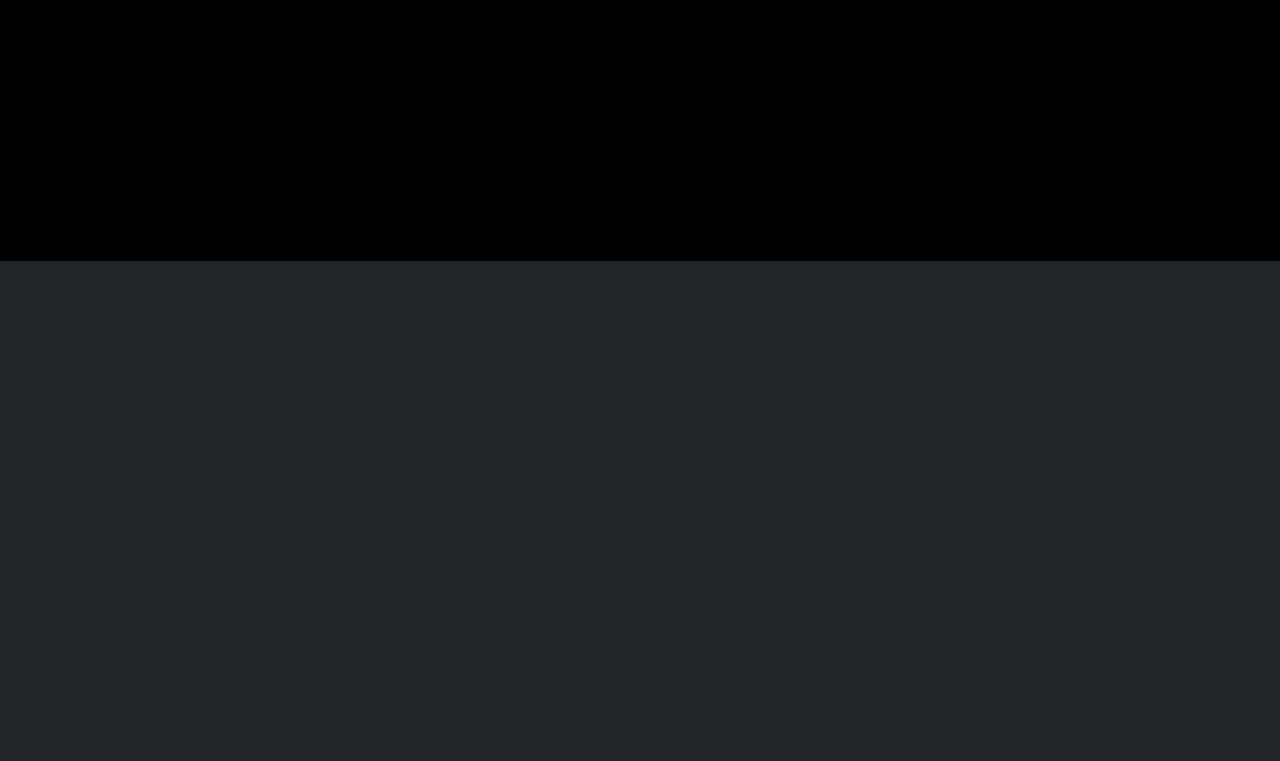
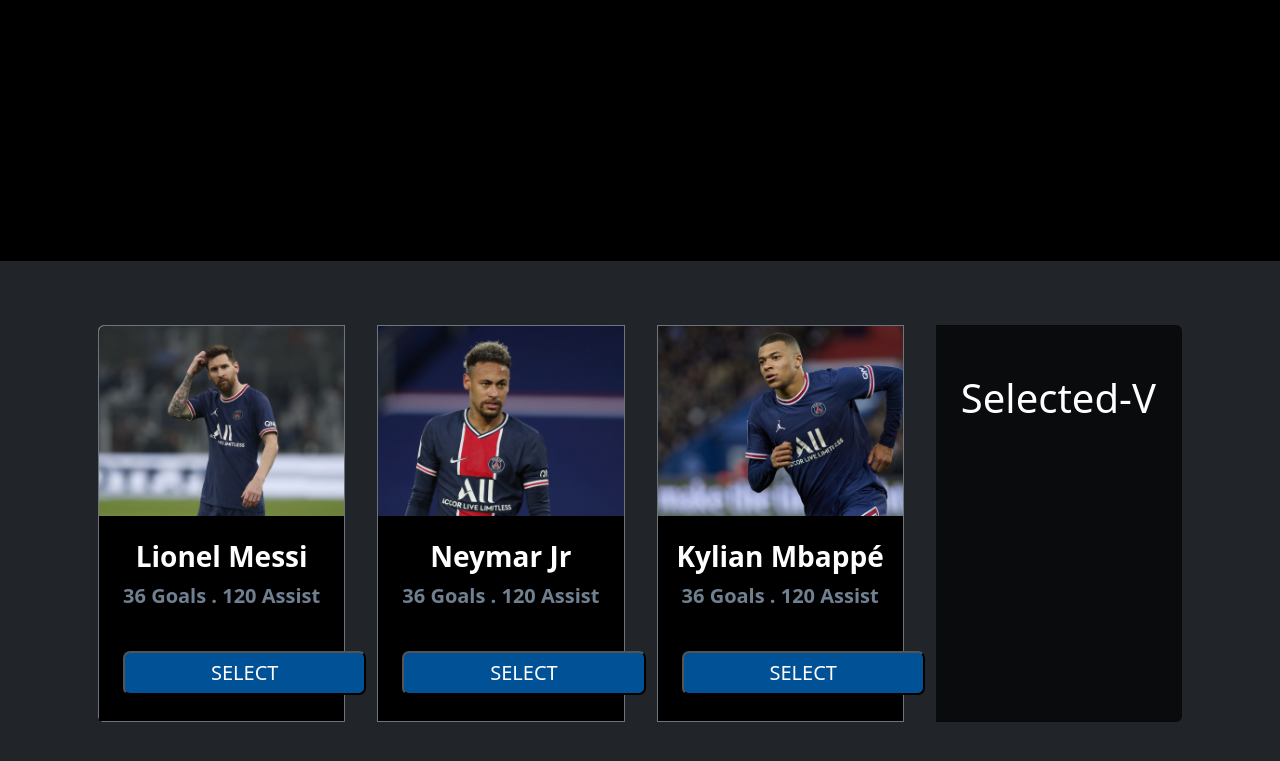
Before and after one commit to 1farjana1/select-best-five, a plain HTML site: page index.html in a window 1280 px wide. Shown: the part 389-1150 px from the top of the page. Before the commit the page ends 800 px from the top, so only its background shows below. Drawn offline with nearby package versions, Linux system fonts and the light colour scheme.

Commit message:
added newsection

```diff
--- a/index.html
+++ b/index.html
@@ -25,6 +25,46 @@
         </div>
     </header>
 
+    <main class="mb-5">
+        <div class="container mt-5">
+            <div class="card-group">
+                <div class="card m-3 border border-secondary">
+                    <img src="images/lionel-messi.png" class="card-img-top" alt="...">
+                    <div class="card-body pt-4">
+                        <h5 id="lionel-messi" class="card-title fs-3 fw-semibold text-center text-white ">Lionel
+                            Messi
+                        </h5>
+                        <p class="card-text text-center fw-semibold">36 Goals . 120 Assist</p><br>
+                        <button type="button" class="select-btn mx-2 text-white select-player">SELECT</button>
+                    </div>
+                </div>
+                <div class="card m-3 border border-secondary">
+                    <img src="images/neymar-jr.png" class="card-img-top" alt="...">
+                    <div class="card-body pt-4">
+                        <h5 id="neymar-jr" class="card-title fs-3 fw-semibold text-center text-white ">Neymar Jr
+                        </h5>
+                        <p class="card-text text-center fw-semibold">36 Goals . 120 Assist</p><br>
+                        <button type="button" class="select-btn mx-2 text-white select-player">SELECT</button>
+                    </div>
+                </div>
+                <div class="card m-3 border border-secondary">
+                    <img src="images/Kylian Mbappé.png" class="card-img-top" alt="...">
+                    <div class="card-body pt-4">
+                        <h5 id="kylian-mbappé" class="card-title fs-3 fw-semibold text-center text-white ">Kylian
+                            Mbappé
+                        </h5>
+                        <p class="card-text text-center fw-semibold">36 Goals . 120 Assist</p><br>
+                        <button type="button" class="select-btn mx-2 text-white select-player">SELECT</button>
+                    </div>
+                </div>
+                <div class="card m-3 text-white border-color">
+                    <h2 class="text-center mt-5 fw-normal fs-1">Selected-V</h2>
+                    <ol id="selected-area" class="fw-lighter mt-4"></ol>
+                </div>
+            </div>
+        </div>
+    </main>
+
     <script src=" https://cdn.jsdelivr.net/npm/bootstrap@5.2.1/dist/js/bootstrap.bundle.min.js"
         integrity="sha384-u1OknCvxWvY5kfmNBILK2hRnQC3Pr17a+RTT6rIHI7NnikvbZlHgTPOOmMi466C8" crossorigin="anonymous">
         </script>
```
